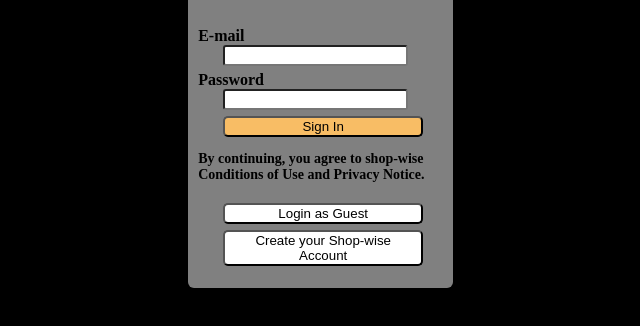
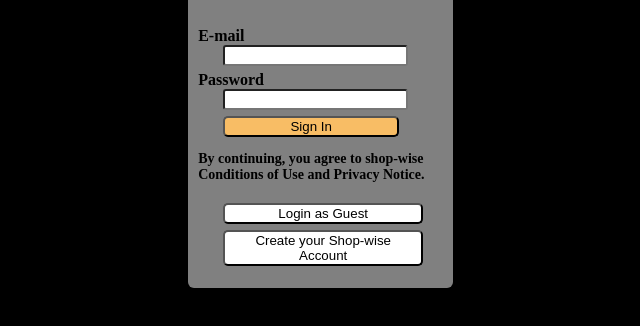
Before and after one commit to thecoatcard/shopwise-college-, a plain HTML site: page index.html in a window 1280 px wide. Shown: the part 160-486 px from the top of the page, without its empty margins (311-951 px from the left). Drawn offline with Linux system fonts and the light colour scheme.

Commit message:
Update style.css

```diff
--- a/style.css
+++ b/style.css
@@ -49,7 +49,7 @@ input{
 }
 .Sign{
     margin-left: 25px;
-    width: 200px;
+    width: 176px;
     background-color: rgb(255, 153, 0);
 }
 .Sign{
```
